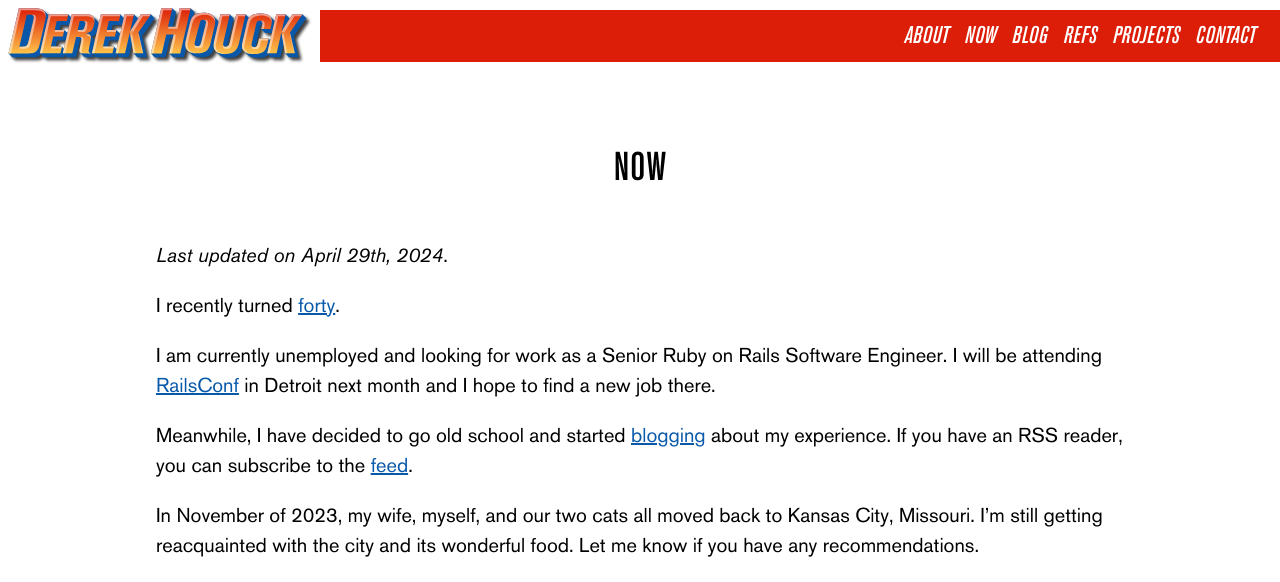
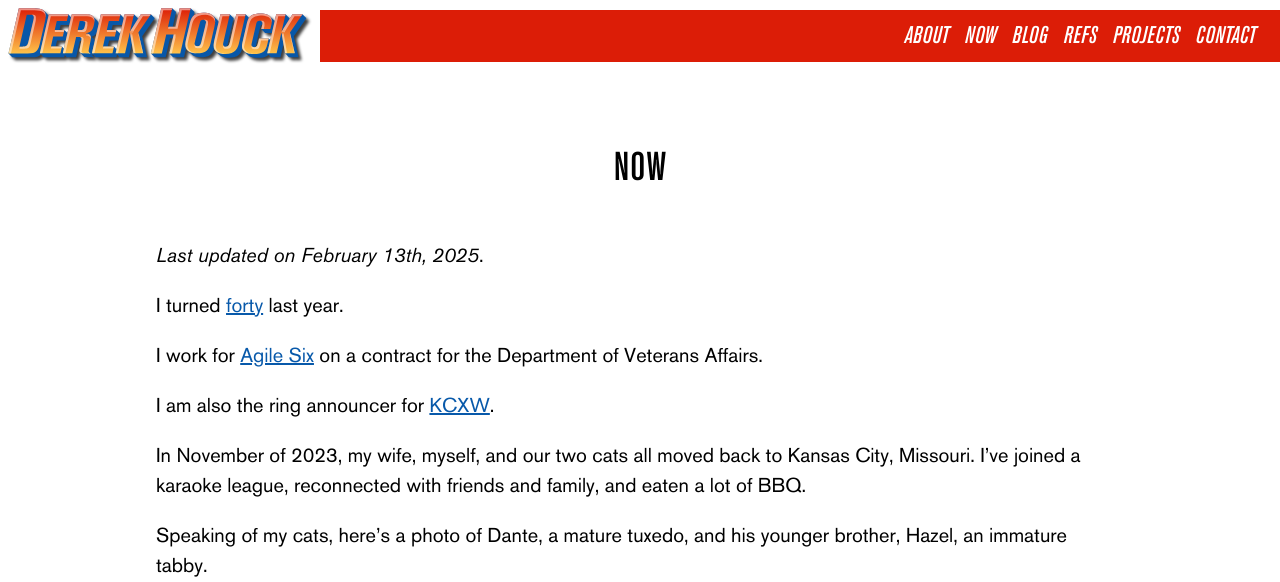
Before and after one commit to derekhouck/derekhouck.github.io, a Jekyll site: the page built from now.md, in a window 1280 px wide and 1058 px high, cut to the strip 0-582 px from the top of the window. Built offline with Jekyll 4.4.1, drawn with Linux system fonts in a browser that asks for light colours.

Commit message:
Update now page

```diff
--- a/now.md
+++ b/now.md
@@ -4,17 +4,15 @@ title: Now
 
 # Now
 
-_Last updated on April 29th, 2024_.
+_Last updated on February 13th, 2025_.
 
-I recently turned [forty]({% post_url 2024-04-27-forty %}).
+I turned [forty]({% post_url 2024-04-27-forty %}) last year.
 
-I am currently unemployed and looking for work as a Senior Ruby on Rails Software Engineer. I will be attending [RailsConf](https://railsconf.org/) in Detroit next month and I hope to find a new job there.
+I work for [Agile Six](https://agile6.com/) on a contract for the Department of Veterans Affairs.
 
-Meanwhile, I have decided to go old school and started [blogging](/blog/) about my experience. If you
-have an RSS reader, you can subscribe to the [feed](/feed.xml).
+I am also the ring announcer for [KCXW](https://kcwrestling.com/).
 
-In November of 2023, my wife, myself, and our two cats all moved back to Kansas City, Missouri. I'm still getting reacquainted with the city and its wonderful food. Let me know if you have any
-recommendations.
+In November of 2023, my wife, myself, and our two cats all moved back to Kansas City, Missouri. I've joined a karaoke league, reconnected with friends and family, and eaten a lot of BBQ.
 
 Speaking of my cats, here's a photo of Dante, a mature tuxedo, and his younger brother, Hazel, an immature tabby.
 
```
